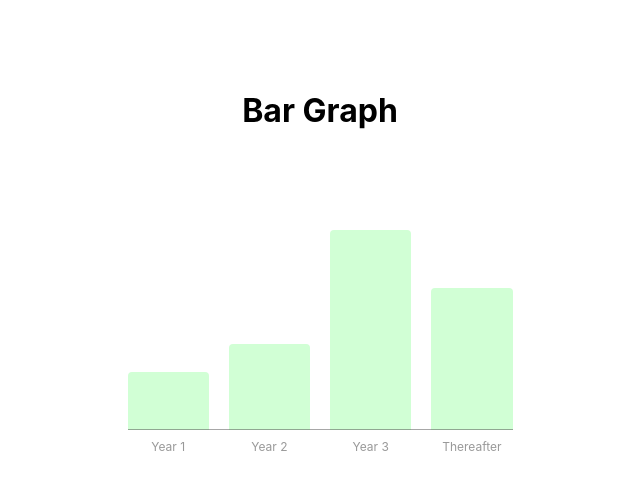
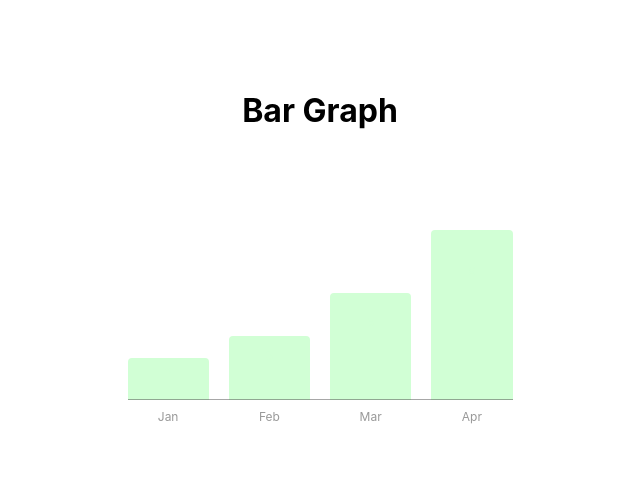
Before and after one commit to sooyeunleanne/Bar-Chart, a React (Create React App) app in the folder bar-chart/: page / in a window 1280 px wide. Shown: the top 490 px of the page, without its empty margins (320-960 px from the left). Built offline with nearby package versions, Linux system fonts and the light colour scheme.

Commit message:
Added bar graph motion.

```diff
--- a/bar-chart/src/App.tsx
+++ b/bar-chart/src/App.tsx
@@ -5,28 +5,28 @@ import BarGraph from './components/BarGraph';
 export default function App() {
   const dataArray1 = [
     {
-      value: 200,
-      legend: 'Year 1',
+      value: 2,
+      legend: 'Jan',
     },
     {
-      value: 300,
-      legend: 'Year 2',
+      value: 3,
+      legend: 'Feb',
     },
     {
-      value: 700,
-      legend: 'Year 3',
+      value: 5,
+      legend: 'Mar',
     },
     {
-      value: 500,
-      legend: 'Thereafter',
-    },
+      value: 8,
+      legend: 'Apr',
+    }
   ];
 
   return (
     <div className="container">
     <h1>Bar Graph</h1>
     <div className = "bars">
-      <BarGraph dataArray={dataArray1}/>
+      <BarGraph orientation = "vertical" dataArray={dataArray1}/>
     </div>
     </div>
   );
--- a/bar-chart/src/components/BarGraph.css
+++ b/bar-chart/src/components/BarGraph.css
@@ -2,7 +2,7 @@
     position: relative;
     width: 100%;
     max-width: 400px;
-    height: 200px;
+    height: 170px;
     margin-top: 100px;
   }
 
@@ -24,3 +24,21 @@
     opacity: 0.5;
     pointer-events: none;
   }
+
+  /* Bar Graph Horizontal */
+.bar-graph {
+  position: relative;
+  width: 100%;
+  max-width: 400px;
+  height: 170px;
+  margin-top: 100px;
+  max-height: 170px;
+}
+
+.bars-list {
+  display: flex;
+  align-items: flex-end;
+  column-gap: 20px;
+  width: 100%;
+  height: 100%;
+}
--- a/bar-chart/src/components/BarGraph.tsx
+++ b/bar-chart/src/components/BarGraph.tsx
@@ -3,13 +3,14 @@ import BarItem from './BarItem';
 import './BarGraph.css';
 
 export type Props = {
+  orientation: string;
   dataArray: Array<{
     value: number;
     legend: string;
   }>;
 };
 
-export default function BarGraph({ dataArray }: Props) {
+export default function BarGraph({orientation, dataArray }: Props) {
   const barItems = useMemo(() => {
     let highestValue = 0;
 
@@ -22,6 +23,8 @@ export default function BarGraph({ dataArray }: Props) {
     return dataArray.map((item) => ({
       legend: item.legend,
       barPercentage: `${Math.round((item.value / highestValue) * 100)}%`,
+      value: item.value,
+      orientation: orientation
     }));
   }, [dataArray]);
 
@@ -33,6 +36,8 @@ export default function BarGraph({ dataArray }: Props) {
             key={idx}
             legend={barItem.legend}
             barPercentage={barItem.barPercentage}
+            value = {barItem.value}
+            orientation = {barItem.orientation}
           />
         ))}
       </div>
--- a/bar-chart/src/components/BarItem.css
+++ b/bar-chart/src/components/BarItem.css
@@ -5,6 +5,13 @@
     border-top-right-radius: 4px;
     border-top-left-radius: 4px;
     position: relative;
+    animation-name: show-bar;
+    -webkit-animation-name: show-bar;
+    animation-duration: 1.2s;
+    -webkit-animation-duration: 1.2s;
+    animation-fill-mode: forwards;
+    -webkit-animation-fill-mode: forwards;
+
   }
 
   .bar-item:hover {
@@ -22,6 +29,42 @@
     text-align: center;
   }
 
+  .bar-item-value {
+    position: relative;
+    top: 20%;
+    width: 100%;
+    color: #d1ffd5;
+    font-size: 12px;
+    line-height: 14px;
+    text-align: center;
+  }
+
   .bar-item:hover .bar-item-legend {
     color: #2c2c2c;
   }
+
+  .bar-item:hover .bar-item-value {
+    color: #2c2c2c;
+  }
+
+
+  /* Bar Graph Horizontal Animations */
+@keyframes show-bar {
+  0% {
+    height: 0;
+  }
+  100% {
+    height: height;
+  }
+
+}
+
+@-webkit-@keyframes show-bar {
+  0% {
+    height: 0;
+  }
+  100% {
+    height: height;
+  }
+
+}
--- a/bar-chart/src/components/BarItem.tsx
+++ b/bar-chart/src/components/BarItem.tsx
@@ -4,12 +4,25 @@ import './BarItem.css';
 export type Props = {
   legend: string;
   barPercentage: string;
+  value: number;
+  orientation: string;
 };
 
 export default function BarItem(props: Props) {
-  return (
-    <div className="bar-item" style={{ height: props.barPercentage }}>
-      <div className="bar-item-legend">{props.legend}</div>
-    </div>
-  );
+  if (props.orientation == "vertical") {
+    return (
+      <div className="bar-item" style={{ height: props.barPercentage }}>
+        <div className="bar-item-legend">{props.legend}</div>
+        <div className="bar-item-value">{props.value}</div>
+      </div>
+    );
+  }
+  else {
+    return (
+      <div className="bar-item-vertical" style={{ width: props.barPercentage }}>
+        <div className="bar-item-legend">{props.legend}</div>
+        <div className="bar-item-value">{props.value}</div>
+      </div>
+    );
+  }
 }
```
